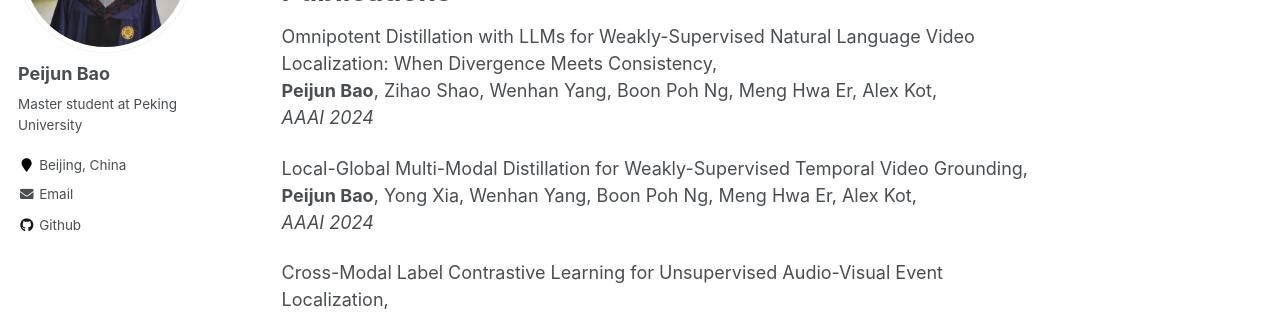
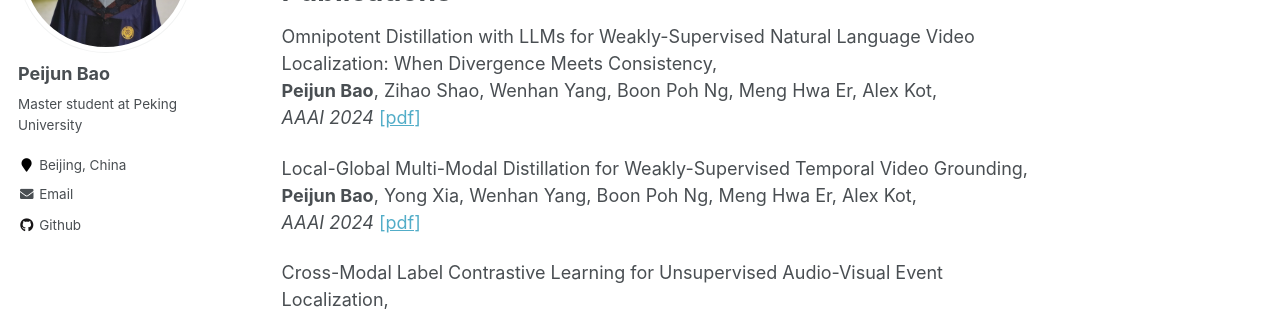
Before and after one commit to baopj/baopj.github.io, a Jekyll site: the page built from _pages/about.md, in a window 1280 px wide and 900 px high, scrolled down 438 px. Shown: the part 153-470 px from the top of the window. Built offline with Jekyll 4.4.1, drawn with Linux system fonts in a browser that asks for light colours.

Commit message:
aaai 2024 update

```diff
--- a/_pages/about.md
+++ b/_pages/about.md
@@ -27,11 +27,11 @@ Publications
 ======
 Omnipotent Distillation with LLMs for Weakly-Supervised Natural Language Video Localization: When Divergence Meets Consistency,<br />
 **Peijun Bao**, Zihao Shao, Wenhan Yang, Boon Poh Ng, Meng Hwa Er, Alex Kot,<br />
-*AAAI 2024*
+*AAAI 2024* [[pdf]](https://baopj.github.io/files/OmniD_AAAI2024.pdf)
 
 Local-Global Multi-Modal Distillation for Weakly-Supervised Temporal Video Grounding, <br />
 **Peijun Bao**, Yong Xia, Wenhan Yang, Boon Poh Ng, Meng Hwa Er, Alex Kot, <br />
-*AAAI 2024*
+*AAAI 2024* [[pdf]](https://baopj.github.io/files/MMDist_AAAI2024.pdf)
 
 Cross-Modal Label Contrastive Learning for Unsupervised Audio-Visual Event Localization, <br />
 **Peijun Bao**, Wenhan Yang, Boon Poh Ng, Meng Hwa Er, Alex Kot,<br />
```
Also changed, not shown: 3 other files.
